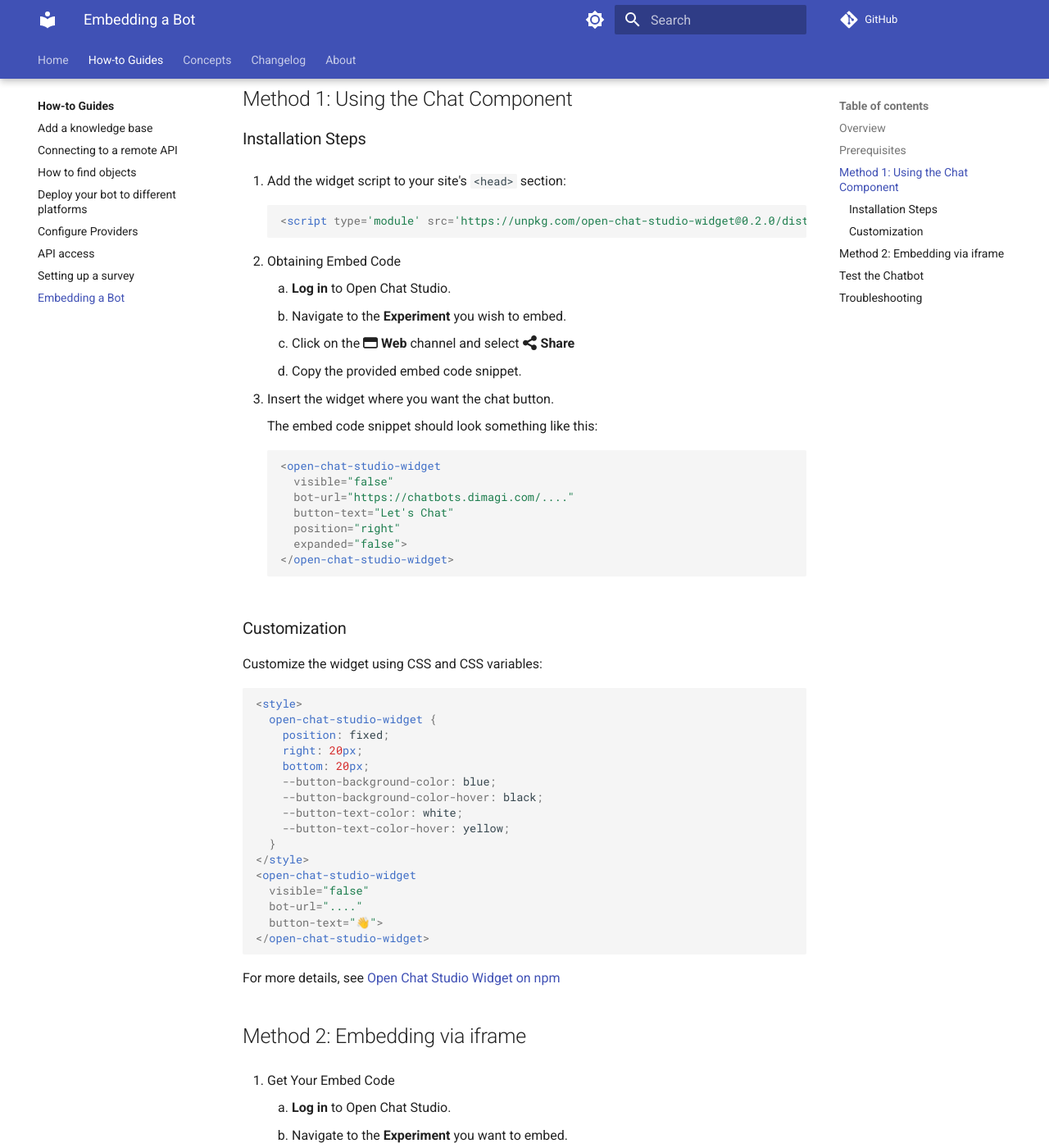
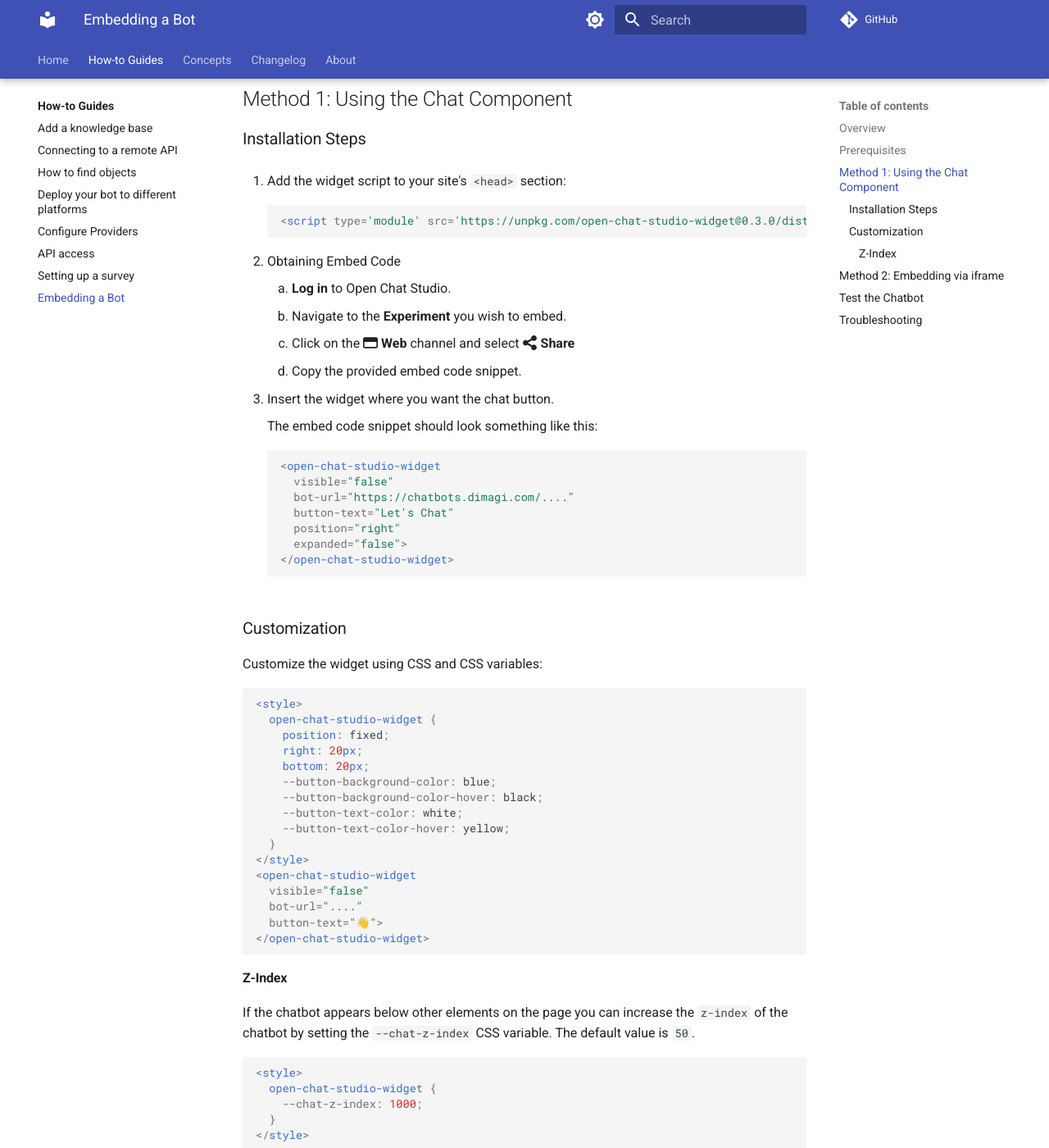
Before and after one commit to dimagi/open-chat-studio-docs, an MkDocs documentation site: the page built from docs/how-to/embed.md, in a window 1280 px wide and 1400 px high, scrolled down 425 px. Shown: the whole window at 82% size. Built offline with MkDocs 1.6.1 and Material for MkDocs 9.7.7, drawn with Linux system fonts in a browser that asks for light colours; a script that is not in the unit is left out; comment, search, counter and statistics services are not loaded; some of the changed text lies outside the part shown.

Commit message:
update widget docs

````diff
--- a/docs/how-to/embed.md
+++ b/docs/how-to/embed.md
@@ -19,7 +19,7 @@
 1. Add the widget script to your site's `<head>` section:
 
       ```html
-      <script type='module' src='https://unpkg.com/open-chat-studio-widget@0.2.0/dist/open-chat-studio-widget/open-chat-studio-widget.esm.js'></script>
+      <script type='module' src='https://unpkg.com/open-chat-studio-widget@0.3.0/dist/open-chat-studio-widget/open-chat-studio-widget.esm.js'></script>
       ```
 
 2. Obtaining Embed Code
@@ -66,6 +66,20 @@
 </open-chat-studio-widget>
 ```
 
+#### Z-Index
+
+If the chatbot appears below other elements on the page you can increase the `z-index` of the chatbot by setting the `--chat-z-index` CSS variable. The default value is `50`.
+
+```html
+<style>
+  open-chat-studio-widget {
+    --chat-z-index: 1000;
+  }
+</style>
+```
+
+In some cases it may also be necessary to reduce the z-index of other elements on the page.
+
 For more details, see [Open Chat Studio Widget on npm](https://www.npmjs.com/package/open-chat-studio-widget)
 
 ## Method 2: Embedding via iframe
@@ -76,7 +90,6 @@
       2. Navigate to the **Experiment** you want to embed.
       3. Click on the :fontawesome-regular-window-maximize: **Web** channel and select :fontawesome-solid-share-nodes: **Share**
       4. Copy the provided embed code snippet.
-
 
 2. Add the Embed Code to Your Website
 
````
